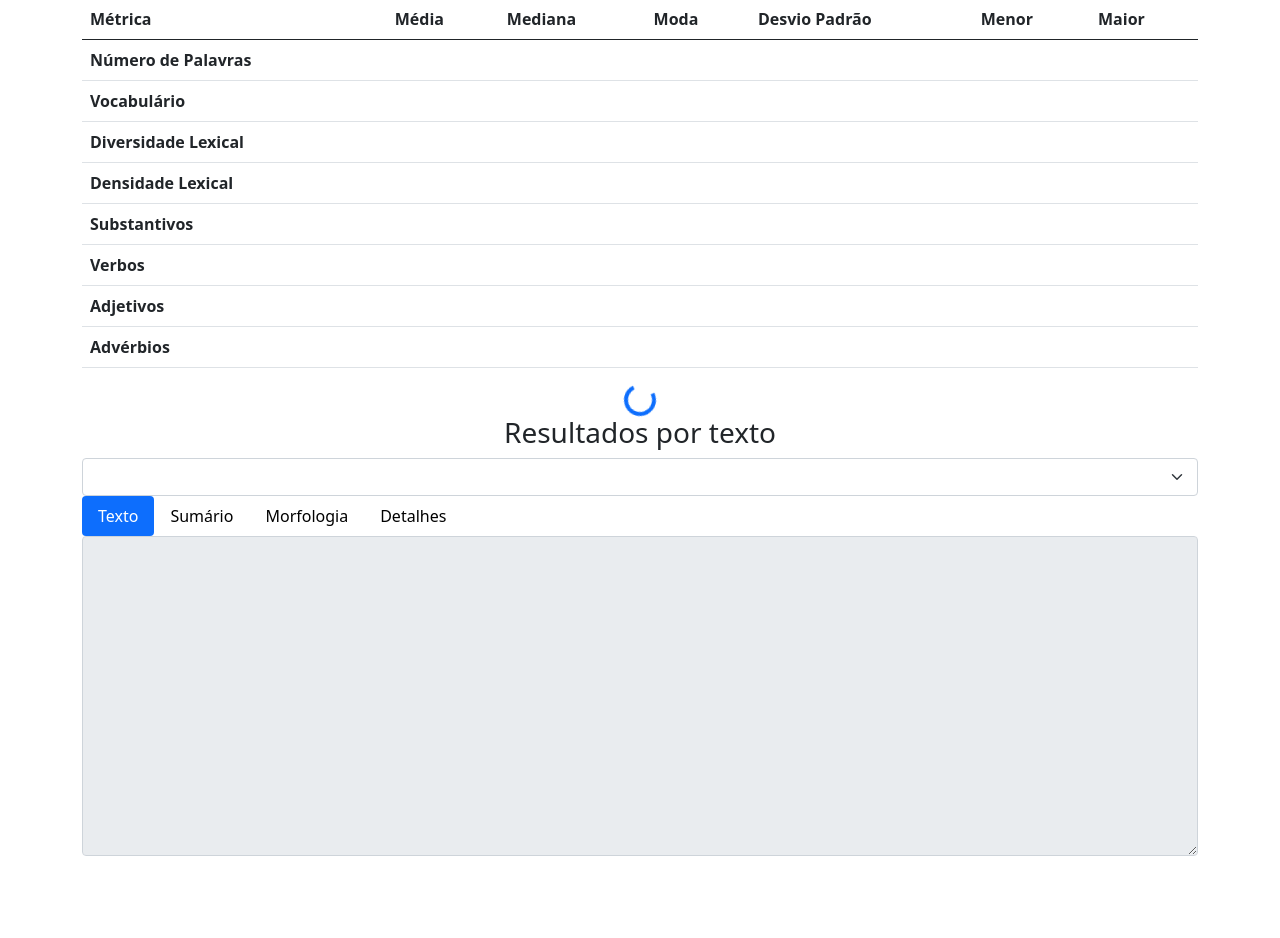
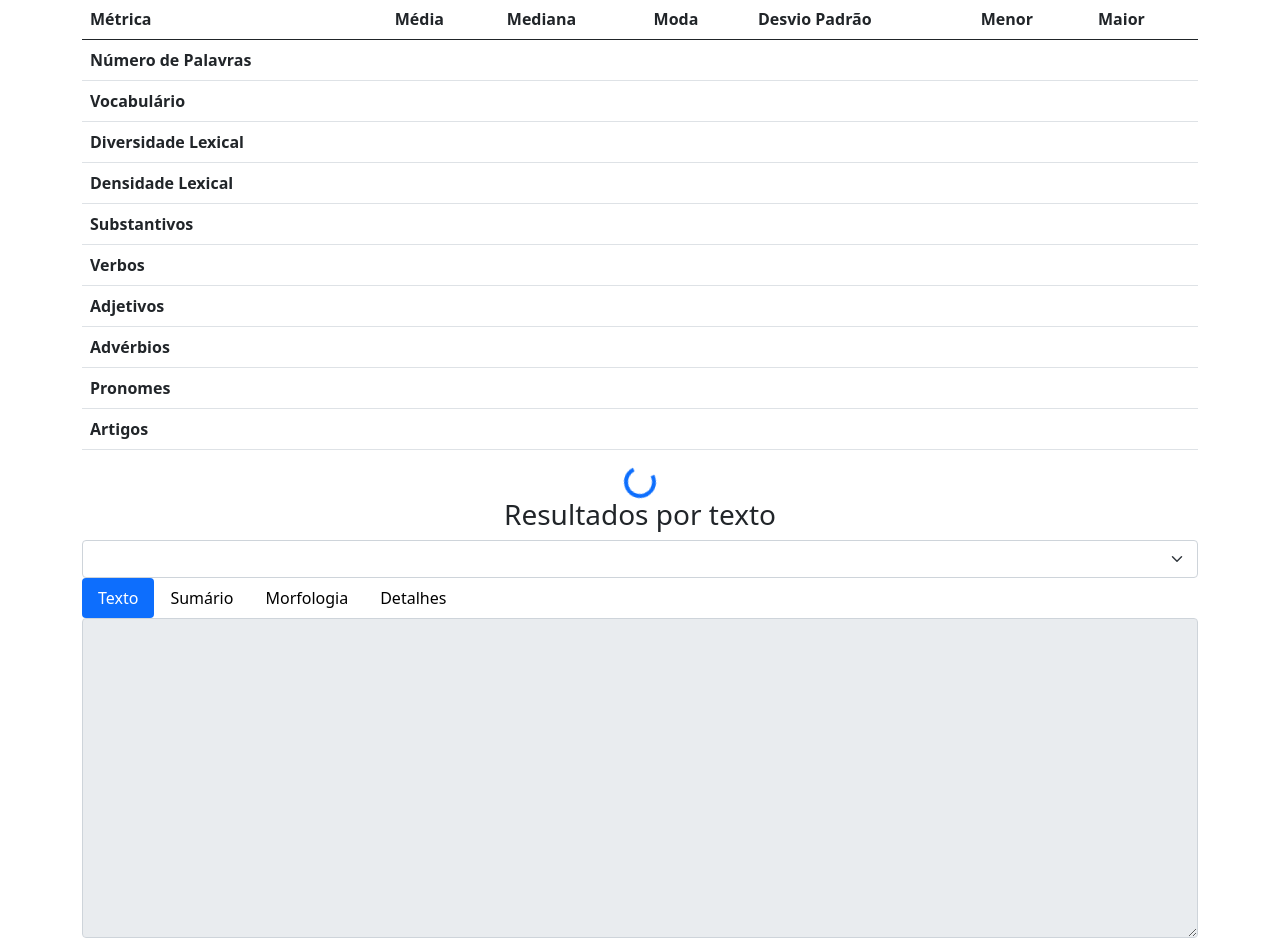
Before and after one commit to vannisson/l2.0, a Flask app: template service/templates/results.html in a window 1280 px wide. Shown: the part 279-1217 px from the top of the page. Before the commit the page ends 1135 px from the top, so only its background shows below. Run offline with Flask 2, Linux system fonts and the light colour scheme; the template is opened without the code that fills it, so the values that code supplies are empty; parts of the project's set-up code (start-up, migrations or seed data) failed here and were passed over; some libraries are stand-ins or nearby versions.

Commit message:
adição de pronomes e artigos na análise independente

```diff
--- a/service/app.py
+++ b/service/app.py
@@ -103,15 +103,17 @@ class MainClass(Resource):
 			lexicalDensity = LexicalDensity.hallidayDel(text)
 			pos = dict(pos_tagger.tag(word_tokenize(text.lower())))
 
-			pos_subs, pos_verbs, pos_adj, pos_adv, pos_others = LexicalDensity.count_lexical_items(pos, frequencies)
+			pos_subs, pos_verbs, pos_adj, pos_adv = LexicalDensity.count_lexical_items(pos, frequencies)
+			pos_pro, pos_art, pos_others = LexicalDensity.count_non_lexical_items(pos, frequencies)
+
 
 			# Add analysis to database
-			new_row = {'text': text, 'n_lines': n_lines, 'n_words': n_words, 'types': types, 'frequencies': str(frequencies), 'lexicalDiversity': lexicalDiversity, 'lexicalDensity': lexicalDensity, 'pos': str(pos), 'pos_subs': pos_subs, 'pos_verbs': pos_verbs, 'pos_adj': pos_adj, 'pos_adv': pos_adv, 'pos_others': pos_others}
+			new_row = {'text': text, 'n_lines': n_lines, 'n_words': n_words, 'types': types, 'frequencies': str(frequencies), 'lexicalDiversity': lexicalDiversity, 'lexicalDensity': lexicalDensity, 'pos': str(pos), 'pos_subs': pos_subs, 'pos_verbs': pos_verbs, 'pos_adj': pos_adj, 'pos_adv': pos_adv, 'pos_pro': pos_pro, 'pos_art': pos_art, 'pos_others': pos_others}
 			if (os.path.exists(csv_filepath)):
 				productions = pd.read_csv(csv_filepath)
 				productions = productions.append(new_row, ignore_index=True)
 			else:
-				productions = pd.DataFrame(data=new_row, index=[0], columns=['text', 'n_lines', 'n_words', 'types', 'frequencies', 'lexicalDiversity', 'lexicalDensity', 'pos', 'pos_subs', 'pos_verbs', 'pos_adj', 'pos_adv', 'pos_others'])
+				productions = pd.DataFrame(data=new_row, index=[0], columns=['text', 'n_lines', 'n_words', 'types', 'frequencies', 'lexicalDiversity', 'lexicalDensity', 'pos', 'pos_subs', 'pos_verbs', 'pos_adj', 'pos_adv', 'pos_pro', 'pos_art', 'pos_others'])
 
 			print(productions)
 
@@ -152,6 +154,8 @@ class MainClass(Resource):
 				"pos_verbs": productions['pos_verbs'].to_list(),
 				"pos_adj": productions['pos_adj'].to_list(),
 				"pos_adv": productions['pos_adv'].to_list(),
+				"pos_pro": productions['pos_pro'].to_list(),
+				"pos_art": productions['pos_art'].to_list(),
 				"pos_others": productions['pos_others'].to_list()
 			})
 		response.headers.add('Access-Control-Allow-Origin', '*')
--- a/service/static/js/app.js
+++ b/service/static/js/app.js
@@ -70,6 +70,8 @@ function get_stats() {
             $('#mean_verbs').text(mean(data.pos_verbs).toFixed(2));
             $('#mean_adj').text(mean(data.pos_adj).toFixed(2));
             $('#mean_adv').text(mean(data.pos_adv).toFixed(2));
+            $('#mean_pro').text(mean(data.pos_pro).toFixed(2));
+            $('#mean_art').text(mean(data.pos_art).toFixed(2));
 
             $('#median_n_words').text(mean(data.n_words).toFixed(2));
             $('#median_types').text(mean(data.types).toFixed(2));
@@ -79,6 +81,8 @@ function get_stats() {
             $('#median_verbs').text(mean(data.pos_verbs).toFixed(2));
             $('#median_adj').text(mean(data.pos_adj).toFixed(2));
             $('#median_adv').text(mean(data.pos_adv).toFixed(2));
+            $('#median_pro').text(mean(data.pos_pro).toFixed(2));
+            $('#median_art').text(mean(data.pos_art).toFixed(2));
 
             $('#mode_n_words').text(mode(data.n_words)[0]);
             $('#mode_types').text(mode(data.types)[0]);
@@ -88,6 +92,8 @@ function get_stats() {
             $('#mode_verbs').text(mode(data.pos_verbs)[0]);
             $('#mode_adj').text(mode(data.pos_adj)[0]);
             $('#mode_adv').text(mode(data.pos_adv)[0]);
+            $('#mode_pro').text(mode(data.pos_pro)[0]);
+            $('#mode_art').text(mode(data.pos_art)[0]);
 
             $('#sd_n_words').text(sd(data.n_words).toFixed(2));
             $('#sd_types').text(sd(data.types).toFixed(2));
@@ -97,6 +103,8 @@ function get_stats() {
             $('#sd_verbs').text(sd(data.pos_verbs).toFixed(2));
             $('#sd_adj').text(sd(data.pos_adj).toFixed(2));
             $('#sd_adv').text(sd(data.pos_adv).toFixed(2));
+            $('#sd_pro').text(sd(data.pos_pro).toFixed(2));
+            $('#sd_art').text(sd(data.pos_art).toFixed(2));
 
             var lowest_idx = 0;
             lowest_idx = lowest(data.n_words);
@@ -115,6 +123,10 @@ function get_stats() {
             $('#lowest_adj').text(data.pos_adj[lowest_idx] + ' (T' + (lowest_idx+1) + ')');
             lowest_idx = lowest(data.pos_adv);
             $('#lowest_adv').text(data.pos_adv[lowest_idx] + ' (T' + (lowest_idx+1) + ')');
+            lowest_idx = lowest(data.pos_pro);
+            $('#lowest_pro').text(data.pos_pro[lowest_idx] + ' (T' + (lowest_idx+1) + ')');
+            lowest_idx = lowest(data.pos_art);
+            $('#lowest_art').text(data.pos_art[lowest_idx] + ' (T' + (lowest_idx+1) + ')');
 
             var highest_idx = 0;
             highest_idx = highest(data.n_words);
@@ -133,6 +145,10 @@ function get_stats() {
             $('#highest_adj').text(data.pos_adj[highest_idx] + ' (T' + (highest_idx+1) + ')');
             highest_idx = highest(data.pos_adv);
             $('#highest_adv').text(data.pos_adv[highest_idx] + ' (T' + (highest_idx+1) + ')');
+            highest_idx = highest(data.pos_pro);
+            $('#highest_pro').text(data.pos_pro[highest_idx] + ' (T' + (highest_idx+1) + ')');
+            highest_idx = highest(data.pos_art);
+            $('#highest_art').text(data.pos_art[highest_idx] + ' (T' + (highest_idx+1) + ')');
 
 
             // Line Chart
@@ -192,13 +208,23 @@ function get_stats() {
             var total_verbs = data.pos_verbs.reduce((a, b) => a + b, 0);
             var total_adj = data.pos_adj.reduce((a, b) => a + b, 0);
             var total_adv = data.pos_adv.reduce((a, b) => a + b, 0);
+            var total_pro = data.pos_pro.reduce((a, b) => a + b, 0);
+            var total_art = data.pos_art.reduce((a, b) => a + b, 0);
             var total_others = data.pos_others.reduce((a, b) => a + b, 0);
 
-            general_pos_labels = ['Substantivos', 'Verbos', 'Adjetivos', 'Advérbios'];
-            general_pos_data = [total_subs, total_verbs, total_adj, total_adv];
-            general_pos_backgroudColor = ['rgb(255, 99, 132)', 'rgb(54, 162, 235)', 'rgb(255, 205, 86)', 'rgb(50, 205, 50)'];
+            general_pos_labels = ['Substantivos', 'Verbos', 'Adjetivos', 'Advérbios', 'Pronomes','Artigos'];
+            general_pos_data = [total_subs, total_verbs, total_adj, total_adv, total_pro, total_art];
+            general_pos_backgroudColor = ['rgb(255, 99, 132)', 'rgb(54, 162, 235)', 'rgb(255, 205, 86)', 'rgb(50, 205, 50)', 'rgb(132,49,205)','rgb(249,168,75)'];
 
             if ($("#lexitems_switch").is(':checked') == false) {
+                general_pos_labels.push('Pronomes');
+                general_pos_data.push(total_pro);
+                general_pos_backgroudColor.push('rgb(132, 49, 205)')
+
+                general_pos_labels.push('Artigos');
+                general_pos_data.push(total_pro);
+                general_pos_backgroudColor.push('rgb(249, 168, 75)')
+
                 general_pos_labels.push('Outros');
                 general_pos_data.push(total_others);
                 general_pos_backgroudColor.push('rgb(125, 125, 125)')
@@ -220,6 +246,8 @@ function get_stats() {
             document.getElementById("total_verbs_count").value = total_verbs;
             document.getElementById("total_adj_count").value = total_adj;
             document.getElementById("total_adv_count").value = total_adv;
+            document.getElementById("total_pro_count").value = total_pro;
+            document.getElementById("total_art_count").value = total_art;
             document.getElementById("total_others_count").value = total_others;
 
             // Hide loading
@@ -264,6 +292,8 @@ function switch_production() {
             var verbs = 0;
             var adj = 0;
             var adv = 0;
+            var pro = 0;
+            var art = 0;
             var others = 0;
 
             for(var wd in frequencies) {
@@ -287,10 +317,10 @@ function switch_production() {
                     adv += frequencies[wd];
                 } else if (data.pos[wd] == 'ART') {
                     pos_tag = 'ARTIGO';
-                    others += frequencies[wd];
+                    art += frequencies[wd];
                 } else if (data.pos[wd] == 'PROADJ' || data.pos[wd] == 'PROPESS' || data.pos[wd] == 'PROSUB' || data.pos[wd] == 'PRO-KS' || data.pos[wd] == 'PRO-KS-REL') {
                     pos_tag = 'PRONOME';
-                    others += frequencies[wd];
+                    pro += frequencies[wd];
                 } else if (data.pos[wd] == 'PREP') {
                     pos_tag = 'PREPOSIÇÃO';
                     others += frequencies[wd];
@@ -310,6 +340,8 @@ function switch_production() {
             document.getElementById("verbs_count").value = verbs;
             document.getElementById("adj_count").value = adj;
             document.getElementById("adv_count").value = adv;
+            document.getElementById("pro_count").value = pro;
+            document.getElementById("art_count").value = art;
             document.getElementById("others_count").value = others;
 
             // pie_chart
@@ -319,17 +351,21 @@ function switch_production() {
                   'Verbos',
                   'Adjetivos',
                   'Advérbios',
+                  'Pronomes',
+                  'Artigos',
                   'Outros'
                 ],
                 datasets: [{
                   label: 'Comparativo itens gramaticais',
-                  data: [subs, verbs, adj, adv, others],
+                  data: [subs, verbs, adj, adv, pronomes, artigos, others],
                   backgroundColor: [
                     'rgb(255, 99, 132)',
                     'rgb(54, 162, 235)',
                     'rgb(255, 205, 86)',
                     'rgb(50, 205, 50)',
-                    'rgb(125, 125, 125)'
+                    'rgb(125, 125, 125)',
+                    'rgb(132,49,205)',
+                    'rgb(249,168,75)'
                   ],
                   hoverOffset: 4
                 }]
--- a/service/templates/results.html
+++ b/service/templates/results.html
@@ -65,6 +65,8 @@
                             <tr><th scope="row">Verbos</th><td id="mean_verbs"></td><td id="median_verbs"><td id="mode_verbs"></td><td id="sd_verbs"></td><td id="lowest_verbs"></td><td id="highest_verbs"></td></tr>
                             <tr><th scope="row">Adjetivos</th><td id="mean_adj"></td><td id="median_adj"><td id="mode_adj"></td><td id="sd_adj"><td id="lowest_adj"></td><td id="highest_adj"></td></tr>
                             <tr><th scope="row">Advérbios</th><td id="mean_adv"></td><td id="median_adv"><td id="mode_adv"></td><td id="sd_adv"></td><td id="lowest_adv"></td><td id="highest_adv"></td></tr>
+                            <tr><th scope="row">Pronomes</th><td id="mean_pro"></td><td id="median_pro"><td id="mode_pro"></td><td id="sd_pro"></td><td id="lowest_pro"></td><td id="highest_pro"></td></tr>
+                            <tr><th scope="row">Artigos</th><td id="mean_art"></td><td id="median_art"><td id="mode_art"></td><td id="sd_art"></td><td id="lowest_art"></td><td id="highest_art"></td></tr>
                         </tbody>
                     </table>
                 </div>
@@ -112,35 +114,49 @@
                             </div>
 
                             <div class="row">
-                                <label for="n_words" class="col-sm-4 col-form-label">Substantivos</label>
+                                <label for="total_subs_count" class="col-sm-4 col-form-label">Substantivos</label>
                                 <div class="col-sm-8">
                                     <input type="text" readonly class="form-control-plaintext" id="total_subs_count" value="0.0">
                                 </div>
                             </div>
 
                             <div class="row">
-                                <label for="types" class="col-sm-4 col-form-label">Verbos</label>
+                                <label for="total_verbs_count" class="col-sm-4 col-form-label">Verbos</label>
                                 <div class="col-sm-8">
                                     <input type="text" readonly class="form-control-plaintext" id="total_verbs_count" value="0.0">
                                 </div>
                             </div>
 
                             <div class="row">
-                                <label for="dil" class="col-sm-4 col-form-label">Adjetivos</label>
+                                <label for="total_adj_count" class="col-sm-4 col-form-label">Adjetivos</label>
                                 <div class="col-sm-8">
                                     <input type="text" readonly class="form-control-plaintext" id="total_adj_count" value="0.0">
                                 </div>
                             </div>
 
                             <div class="row">
-                                <label for="del" class="col-sm-4 col-form-label">Advérbios</label>
+                                <label for="total_adv_count" class="col-sm-4 col-form-label">Advérbios</label>
                                 <div class="col-sm-8">
                                     <input type="text" readonly class="form-control-plaintext" id="total_adv_count" value="0.0">
                                 </div>
                             </div>
 
                             <div class="row">
-                                <label for="n_lines" class="col-sm-4 col-form-label">Outros</label>
+                                <label for="total_pro_count" class="col-sm-4 col-form-label">Pronomes</label>
+                                <div class="col-sm-8">
+                                    <input type="text" readonly class="form-control-plaintext" id="total_pro_count" value="0.0">
+                                </div>
+                            </div>
+
+                            <div class="row">
+                                <label for="total_art_count" class="col-sm-4 col-form-label">Artigos</label>
+                                <div class="col-sm-8">
+                                    <input type="text" readonly class="form-control-plaintext" id="total_art_count" value="0.0">
+                                </div>
+                            </div>
+
+                            <div class="row">
+                                <label for="total_others_count" class="col-sm-4 col-form-label">Outros</label>
                                 <div class="col-sm-8">
                                     <input type="text" readonly class="form-control-plaintext" id="total_others_count" value="0.0">
                                 </div>
@@ -228,35 +244,49 @@
                     <div class="row">
                         <div class="col-5">
                             <div class="row">
-                                <label for="n_words" class="col-sm-4 col-form-label">Substantivos</label>
+                                <label for="subs_count" class="col-sm-4 col-form-label">Substantivos</label>
                                 <div class="col-sm-8">
                                     <input type="text" readonly class="form-control-plaintext" id="subs_count" value="0.0">
                                 </div>
                             </div>
 
                             <div class="row">
-                                <label for="types" class="col-sm-4 col-form-label">Verbos</label>
+                                <label for="verbs_count" class="col-sm-4 col-form-label">Verbos</label>
                                 <div class="col-sm-8">
                                     <input type="text" readonly class="form-control-plaintext" id="verbs_count" value="0.0">
                                 </div>
                             </div>
 
                             <div class="row">
-                                <label for="dil" class="col-sm-4 col-form-label">Adjetivos</label>
+                                <label for="adj_count" class="col-sm-4 col-form-label">Adjetivos</label>
                                 <div class="col-sm-8">
                                     <input type="text" readonly class="form-control-plaintext" id="adj_count" value="0.0">
                                 </div>
                             </div>
 
                             <div class="row">
-                                <label for="del" class="col-sm-4 col-form-label">Advérbios</label>
+                                <label for="adv_count" class="col-sm-4 col-form-label">Advérbios</label>
                                 <div class="col-sm-8">
                                     <input type="text" readonly class="form-control-plaintext" id="adv_count" value="0.0">
                                 </div>
                             </div>
 
                             <div class="row">
-                                <label for="n_lines" class="col-sm-4 col-form-label">Outros</label>
+                                <label for="pro_count" class="col-sm-4 col-form-label">Pronomes</label>
+                                <div class="col-sm-8">
+                                    <input type="text" readonly class="form-control-plaintext" id="pro_count" value="0.0">
+                                </div>
+                            </div>
+
+                            <div class="row">
+                                <label for="art_count" class="col-sm-4 col-form-label">Artigos</label>
+                                <div class="col-sm-8">
+                                    <input type="text" readonly class="form-control-plaintext" id="art_count" value="0.0">
+                                </div>
+                            </div>
+
+                            <div class="row">
+                                <label for="others_count" class="col-sm-4 col-form-label">Outros</label>
                                 <div class="col-sm-8">
                                     <input type="text" readonly class="form-control-plaintext" id="others_count" value="0.0">
                                 </div>
```
Also changed, not shown: service/lexical_density.py (+19 -4 lines).
